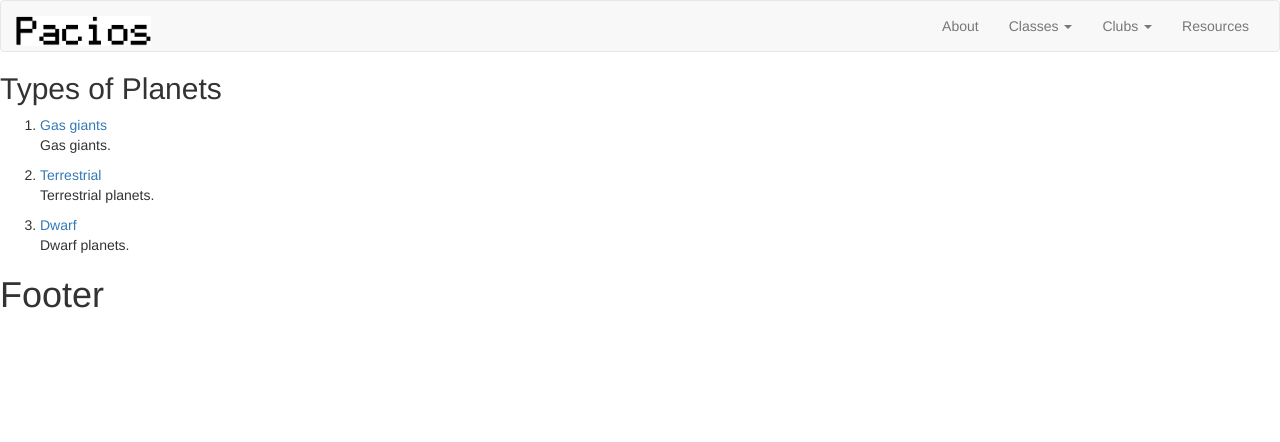
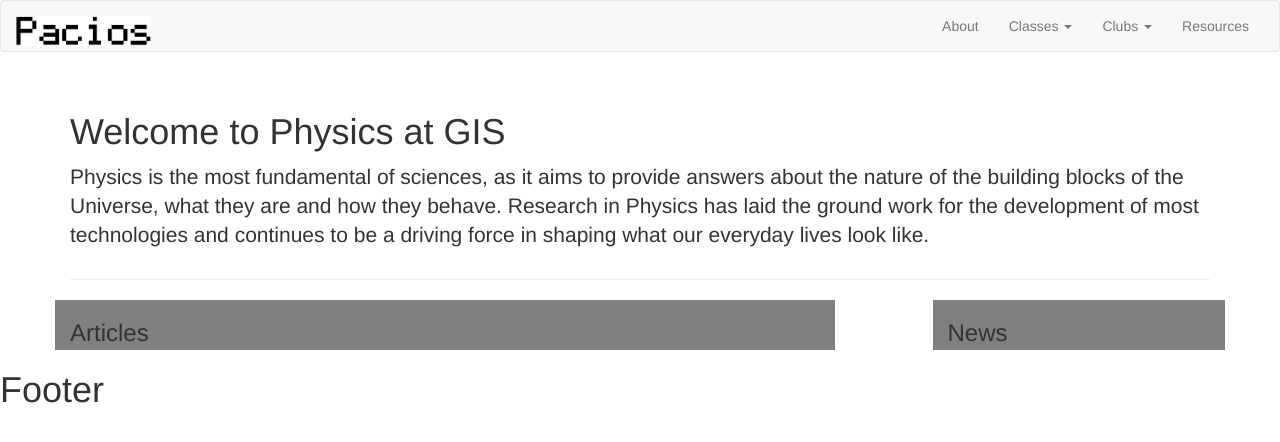
Before and after one commit to RodrigoPacios/mrpacios1, a Jekyll site: the page built from index.html, in a window 1280 px wide. Shown: the top 442 px of the page. Built offline with Jekyll 4.4.1, drawn with Linux system fonts in a browser that asks for light colours; nearby versions of some CDN libraries; Markdown is read by kramdown in place of the engine named in the settings.

```diff
--- a/_config.yml
+++ b/_config.yml
@@ -1,4 +1,4 @@
-markdown: redcarpet
+markdown: kramdown
 baseurl: /mrpacios
 exclude: ["README.md","LICENSE"]
 permalink: pretty
--- a/index.html
+++ b/index.html
@@ -2,23 +2,19 @@
 layout: default
 ---
 
-<h2>Types of Planets</h2>
+<div class="container">
+	<div class="page-header">
+		<h1>Welcome to Physics at GIS</h1>
+		<p class="lead">Physics is the most fundamental of sciences, as it aims to provide answers about the nature of the building blocks of the Universe, what they are and how they behave. Research in Physics has laid the ground work for the development of most technologies and continues to be a driving force in shaping what our everyday lives look like. </p>
+	</div>
 
-<ol>
-{% for planet in site.data.planet-types %}
+	<div class="row">
+		<div class="col-md-8" style="background-color: gray; height: 50px">
+			<h3>Articles</h3>
+		</div>
+		<div class="col-md-3 col-sm-offset-1" style="background-color: gray; height: 50px">
+			<h3>News</h3>
+		</div>
+	</div>
 
-		<li>
-			<a href="#">{{planet.title}}</a>
-			{{planet.content | markdownify}}
-		</li>
-{% endfor %}
-</ol>
-
-<ul>
-	{% for news in site.posts limit:2 %}
-	<li>
-		<a href="">{{news.title}}</a>
-		<p>{{news.meta}}</p>
-	</li>
-	{% endfor %}
-</ul>
+</div>
```
Also changed, not shown: indexBackup.html (added, +24 -0 lines).
